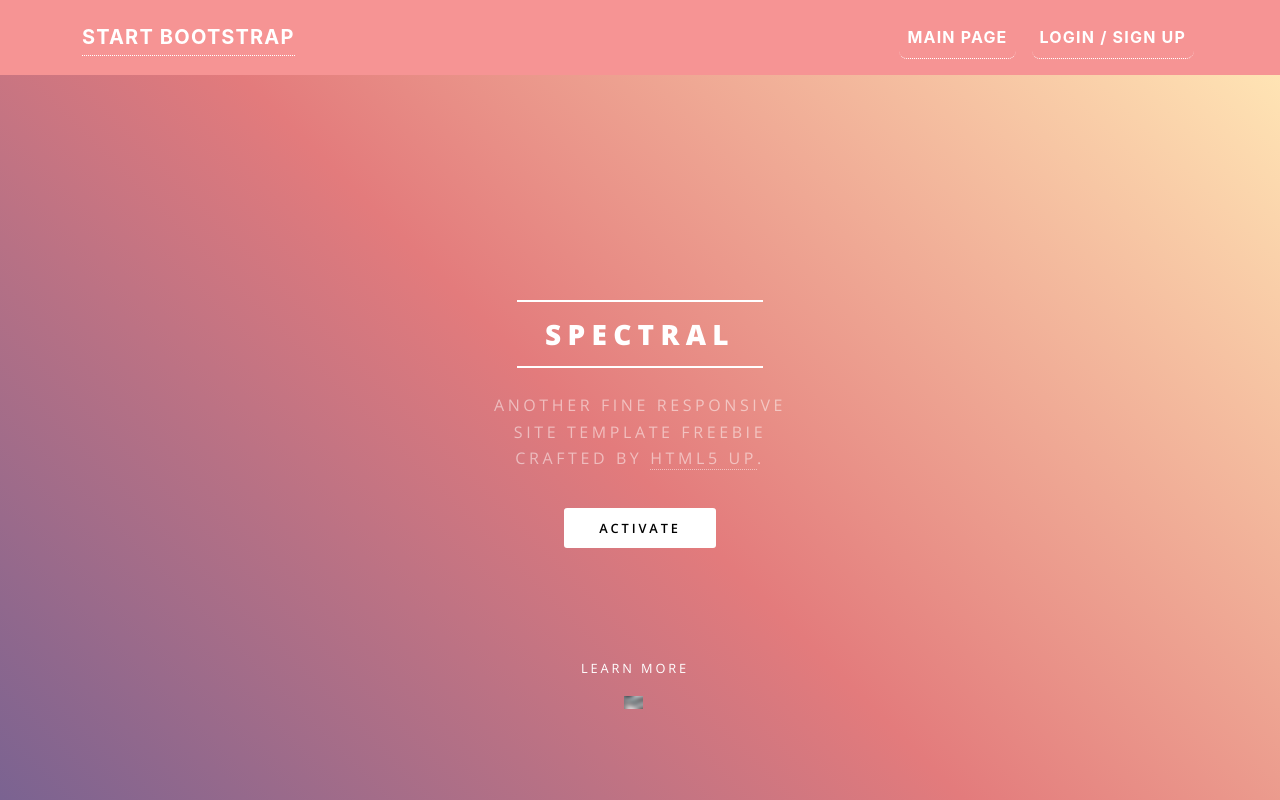
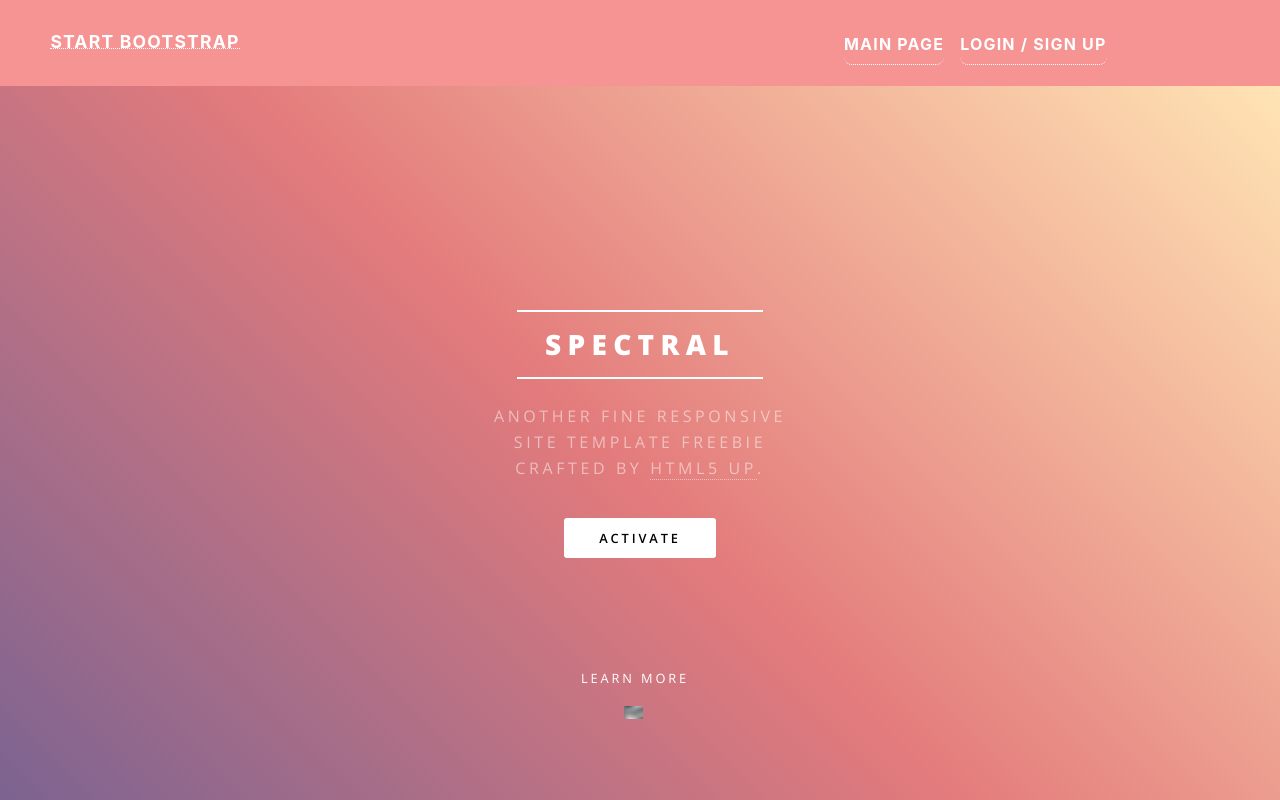
Before and after one commit to 2021-software-project/softproject, a React (Create React App) app in the folder frontend/: page / in a window 1280 px wide. Shown: the top 800 px of the page. Built offline with nearby package versions, Linux system fonts and the light colour scheme; a web font is replaced by a local one.

Commit message:
navbar css 분리

```diff
--- a/frontend/src/components/NavBar/NavBar.jsx
+++ b/frontend/src/components/NavBar/NavBar.jsx
@@ -3,9 +3,11 @@ import { Link } from 'react-router-dom';
 import Axios from 'axios';
 import { Menu } from 'antd';
 import styled from 'styled-components';
+import "../../css/navBar_footer.css";
 import "../../css/styles.css";
 import "../../js/scripts";
 import MenuBar from "./MenuBar";
+import MenuOutlined from  '@ant-design/icons';
 
 const NavList = styled.div`
   display: flex;
@@ -61,7 +63,9 @@ function NavBar() {
                             type="button" data-bs-toggle="collapse" data-bs-target="#navbarResponsive"
                             aria-controls="navbarResponsive" aria-expanded="false" aria-label="Toggle navigation">
                         Menu
+                        <MenuOutlined />
                         <i className="fas fa-bars"></i>
+
                     </button>
                     <div className="collapse navbar-collapse" id="navbarResponsive">
                         <ul className="navbar-nav ms-auto">
--- /dev/null
+++ b/frontend/src/css/navBar_footer.css
@@ -0,0 +1,195 @@
+#page-top{
+    letter-spacing: 0.075em;
+    line-height: 5%;
+    color:white;
+    box-sizing: border-box;
+}
+
+#page-top #mainNav{
+    padding-top: 1.3rem;
+    padding-bottom: 1.3rem;
+    font-weight: 700;
+}
+#page-top #mainNav .navbar-nav li.nav-item a.nav-link {
+    color: #fff;
+}
+#page-top #mainNav .navbar-nav li.nav-item a.nav-link:hover { /*메뉴 마우스오버 색상*/
+    color: #aa6c84;
+    transition: .3s ease-in-out;
+}
+#page-top .nav-link {
+    display: block;
+    padding: 0.5rem 1rem;
+
+    /* text-decoration: none; */
+    transition: color 0.15s ease-in-out, background-color 0.15s ease-in-out, border-color 0.15s ease-in-out;
+}
+#page-top #mainNav .navbar-nav {
+    line-height: 150%;
+    margin-top: 1rem;
+    display: flex;
+
+    padding-left: 0;
+    margin-bottom: 0;
+    list-style: none;
+}
+
+@media (min-width: 780px) {
+    #page-top .navbar-expand-lg .navbar-nav {
+        flex-direction: row;
+    }
+    #page-top .navbar-nav li{
+        margin-right: 8%;
+        white-space: nowrap;
+    }
+    #page-top .navbar-brand {
+        font-size: 1.55rem;
+    }
+}
+@media (max-width: 780px) {
+    #page-top .navbar-expand-lg .navbar-nav {
+        flex-direction: column;
+
+    }
+    #page-top .navbar-brand {
+        font-size: 120%;
+    }
+}
+
+/*#page-top .navbar-nav li a:hover {*/
+/*    color:blue;*/
+/*    transition: .5s ease-in-out;*/
+/*}*/
+
+#page-top .navbar-brand {
+    color: white;
+    padding-top: 0.3125rem;
+    padding-bottom: 0.3125rem;
+    margin-right: 1rem;
+    /*font-size: 120%;*/
+    /*font-size: 1.55rem;*/
+    text-decoration: none;
+    white-space: nowrap;
+}
+
+#page-top .bg-secondary {
+    --bs-bg-opacity: 1;
+    background-color: #f69494;
+}
+#page-top .text-uppercase{
+    text-transform: uppercase !important;
+}
+#page-top .navbar{
+    position: relative;
+    display: flex;
+    flex-wrap: wrap;
+    align-items: center;
+    justify-content: space-between;
+}
+#page-top .navbar > .container {
+    display: flex;
+    flex-wrap: inherit;
+    align-items: center;
+    justify-content: space-between;
+    margin-left: 3%;
+    margin-right: 3%;
+}
+#page-top .container{
+    width: 100%;
+    padding-right: var(--bs-gutter-x, 0.75rem);
+    padding-left: var(--bs-gutter-x, 0.75rem);
+    margin-right: auto;
+    margin-left: auto;
+}
+
+@media (min-width: 576px) {
+    #page-top .container {
+        /*max-width: 540px;*/
+    }
+}
+
+#page-top #mainNav .navbar-toggler {
+    font-size: 60%;
+    padding: 0.3rem;
+}
+#page-top button{
+    cursor:pointer;
+}
+#page-top .bg-primary {
+    --bs-bg-opacity: 1;
+    background-color: ivory;
+}
+#page-top .text-black-50 {  /*버튼 글자색*/
+    --bs-text-opacity: 1;
+    color: rgba(0, 0, 0, 0.5) !important;
+}
+#page-top .navbar-toggler {
+    padding: 0.25rem 0.75rem;
+    font-size: 1.25rem;
+    line-height: 1;
+    /*background-color: transparent;*/
+    border: 0.125rem solid transparent;
+    border-radius: 0.3rem;
+    transition: box-shadow 0.15s ease-in-out;
+}
+
+#page-top .collapse:not(.show) {
+    display: none;
+}
+#page-top .navbar-collapse {
+    flex-basis: 100%;
+    /*flex-grow: 1;*/
+    align-items: center;
+}
+#page-top .px-0 {
+    padding-right: 0 !important;
+    padding-left: 0 !important;
+}
+@media (min-width: 780px) {
+    #page-top #mainNav {
+        padding-top: 0.7rem;
+        padding-bottom: 0.7rem;
+        transition: padding-top 0.3s, padding-bottom 0.3s;
+    }
+    #page-top .navbar-expand-lg {
+        flex-wrap: nowrap;
+        justify-content: flex-start;
+    }
+    #page-top .navbar-expand-lg .navbar-toggler {
+        display: none;
+    }
+    #page-top .navbar-expand-lg .navbar-collapse {
+        display: flex !important;
+        flex-basis: auto;
+        margin-top:-13px;
+        margin-right: 5%;
+    }
+    #page-top .navbar-expand-lg .navbar-nav {
+        flex-direction: row;
+    }
+}
+
+
+
+
+/* 메뉴 펼쳐질 때 서서히 */
+#page-top .collapsing {
+  height: 0;
+  overflow: hidden;
+  transition: height 0.35s ease;
+}
+@media (prefers-reduced-motion: reduce) {
+  #page-top .collapsing {
+    transition: none;
+  }
+}
+#page-top .collapsing.collapse-horizontal {
+  width: 0;
+  height: auto;
+  transition: width 0.35s ease;
+}
+@media (prefers-reduced-motion: reduce) {
+  #page-top .collapsing.collapse-horizontal {
+    transition: none;
+  }
+}
```
